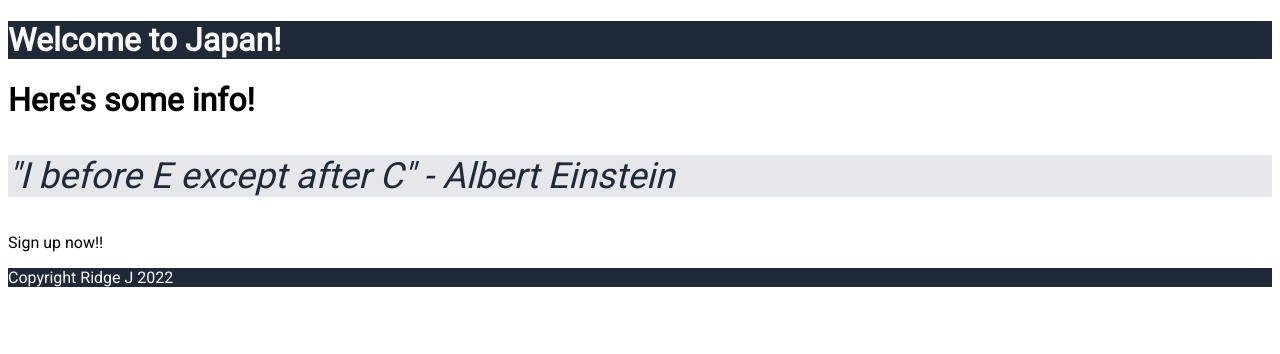
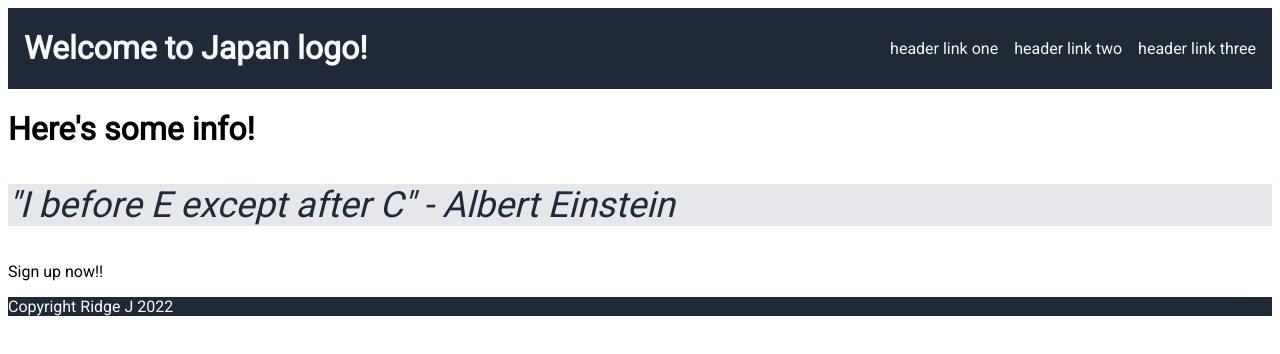
Before and after one commit to ridgely/landing_page, a plain HTML site: page index.html in a window 1280 px wide. Drawn offline with Linux system fonts and the light colour scheme.

Commit message:
Create header

```diff
--- a/index.html
+++ b/index.html
@@ -8,7 +8,14 @@
     </head>
     <body>
         <div class="top-container">
-            <h1>Welcome to Japan!</h1>
+            <div class="header">
+                <h1>Welcome to Japan logo!</h1>
+                <ul>
+                    <li>header link one</li>
+                    <li>header link two</li>
+                    <li>header link three</li>
+                </ul>
+            </div>
         </div>
         <div class="information-container">
             <h1>Here's some info!</h1>
--- a/style.css
+++ b/style.css
@@ -1,10 +1,25 @@
 body {
     font-family: 'Roboto', sans-serif;
+}
+
+ul {
+    list-style: none;
+    margin: 0;
+    padding: 0;
+    display: flex;
+    align-items: center;
+    gap: 16px;
 }
 
 .top-container, .footer {
     background-color: #1F2937;
     color: #F9FAF8;
+}
+
+.header {
+    display: flex;
+    justify-content: space-between;
+    padding: 0 16px;
 }
 
 .quote-container {
```
